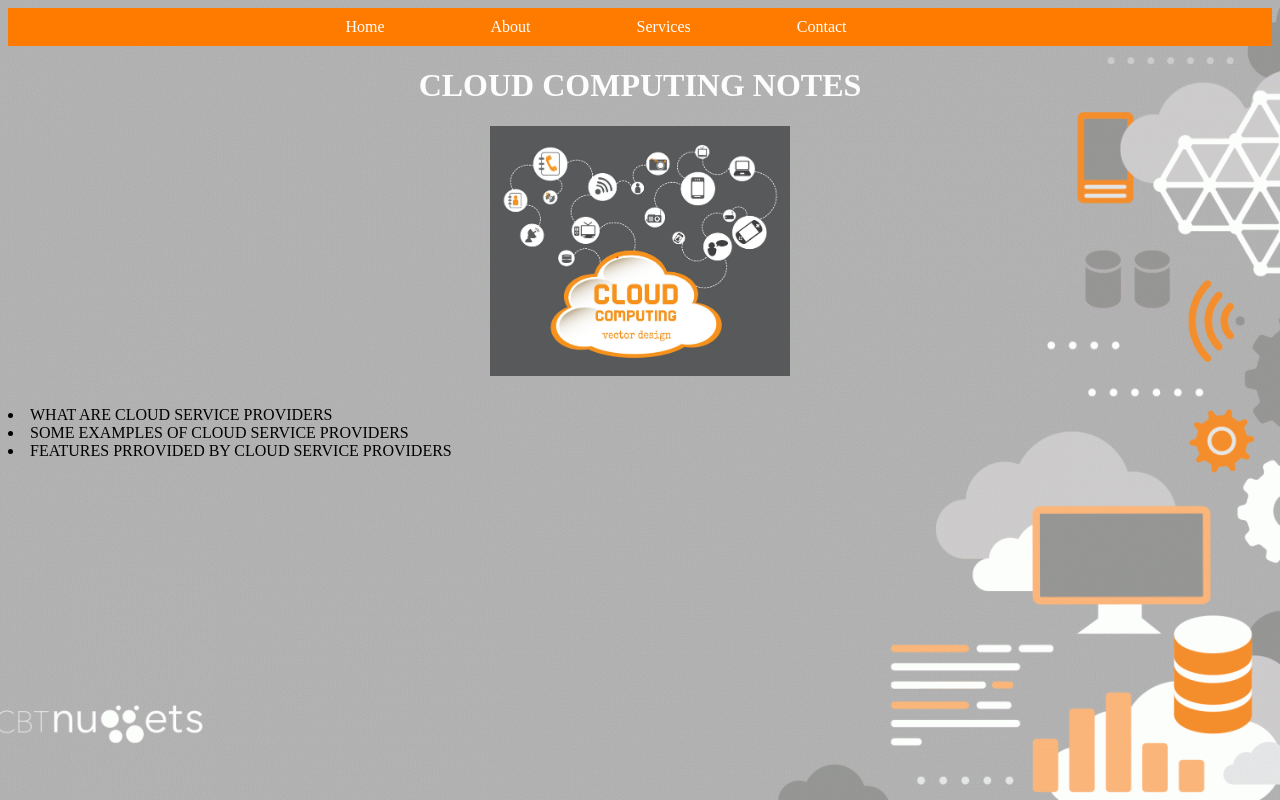
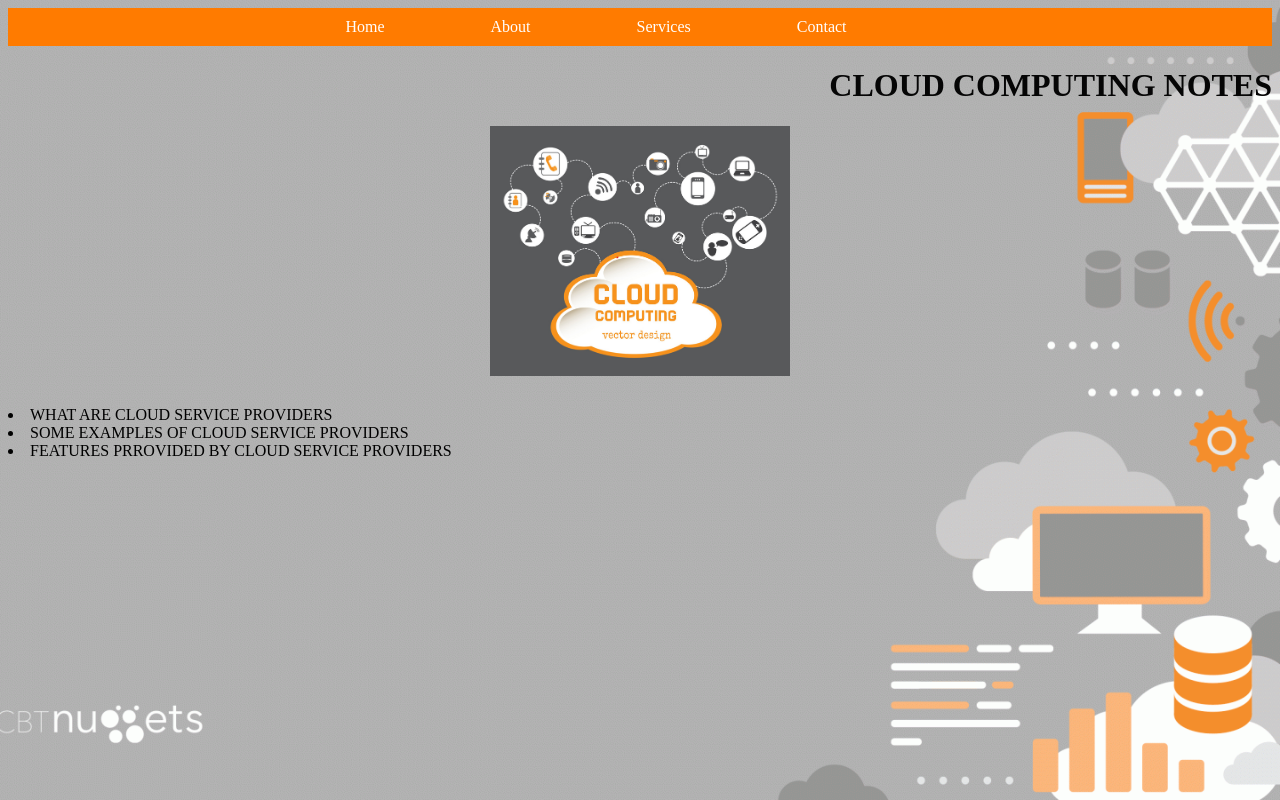
Before and after one commit to DaliaAChakra/TestRep, a plain HTML site: page index.html in a window 1280 px wide. Drawn offline with Linux system fonts and the light colour scheme; a script that the page names is missing.

Commit message:
styles.css update

```diff
--- a/styles.css
+++ b/styles.css
@@ -15,12 +15,13 @@ html {
   }
 
   h1 {
-    color: rgb(253, 253, 253);
-    text-align: center;
+    color: rgb(5, 5, 5);
+    text-align: right;
   }
 
   h2{
     color: rgb(255, 123, 0);
+    text-align: right
   }
 
   nav{
```
